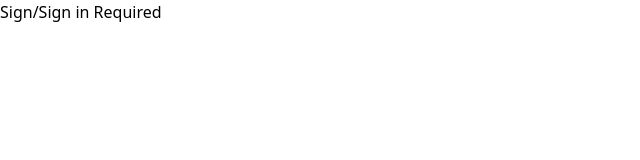
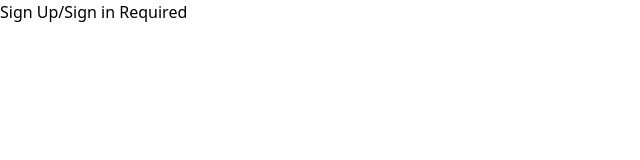
Before and after one commit to talhadevelopes/FlowCare2, a React (Vite) app in the folder Frontend/: page /Dashboard in a window 1280 px wide. Shown: the top 160 px of the page, without its empty margins (0-640 px from the left). Built offline with nearby package versions, Linux system fonts and the light colour scheme.

Commit message:
Final Push

```diff
--- a/Frontend/src/components/Dashboard.jsx
+++ b/Frontend/src/components/Dashboard.jsx
@@ -205,7 +205,7 @@ export function Dashboard() {
   }
 
   if (!periodData) {
-    return <div>Sign/Sign in Required</div>;
+    return <div>Sign Up/Sign in Required</div>;
   }
 
   const cycleDay =
--- a/Frontend/src/components/Landing.jsx
+++ b/Frontend/src/components/Landing.jsx
@@ -42,7 +42,6 @@ export function Landing() {
       document.documentElement.classList.remove("dark");
     }
   }, [darkMode]);
-
 
   const toggleDarkMode = () => {
     setDarkMode((prevMode) => {
--- a/Frontend/src/components/ModernTeamShowcase.jsx
+++ b/Frontend/src/components/ModernTeamShowcase.jsx
@@ -27,6 +27,7 @@ const teamMembers = [
     // bio: "You dont know me, but your wife does, and the nigga who complained about me - bruh your mom loves pan cakes right?",
     bio: "An undergrad refining skills with MERN in hand, deploying apps with DevOps to take a stand. Crafting solutions that work across the land, the digital world is mine to command.",
     linkedin: "https://www.linkedin.com/in/mohammed-talha-ahmed-6871a42ab/?utm_source=share&utm_campaign=share_via&utm_content=profile&utm_medium=android_app",
+    github: "https://www.github.com/talhadevelopes",
     isLead: false
   },
   {
@@ -36,6 +37,7 @@ const teamMembers = [
     image: noumanImage,
     bio: "Hi, I'm Mohammed Nouman! I'm currently in my 3rd semester of IT engineering, diving deep into DevOps while sharpening my Full Stack skills. When I'm not coding, I'm either watching Hollywood action films or enjoying some thrilling sports moments. 🚀🎥⚽",
     linkedin: "https://www.linkedin.com/in/mohammed-nouman-3320a7279/?utm_source=share&utm_campaign=share_via&utm_content=profile&utm_medium=android_app",
+    github: "https://www.github.com/MOHAMMED-NOUMAN",
     isLead: false
   },
   {
```
